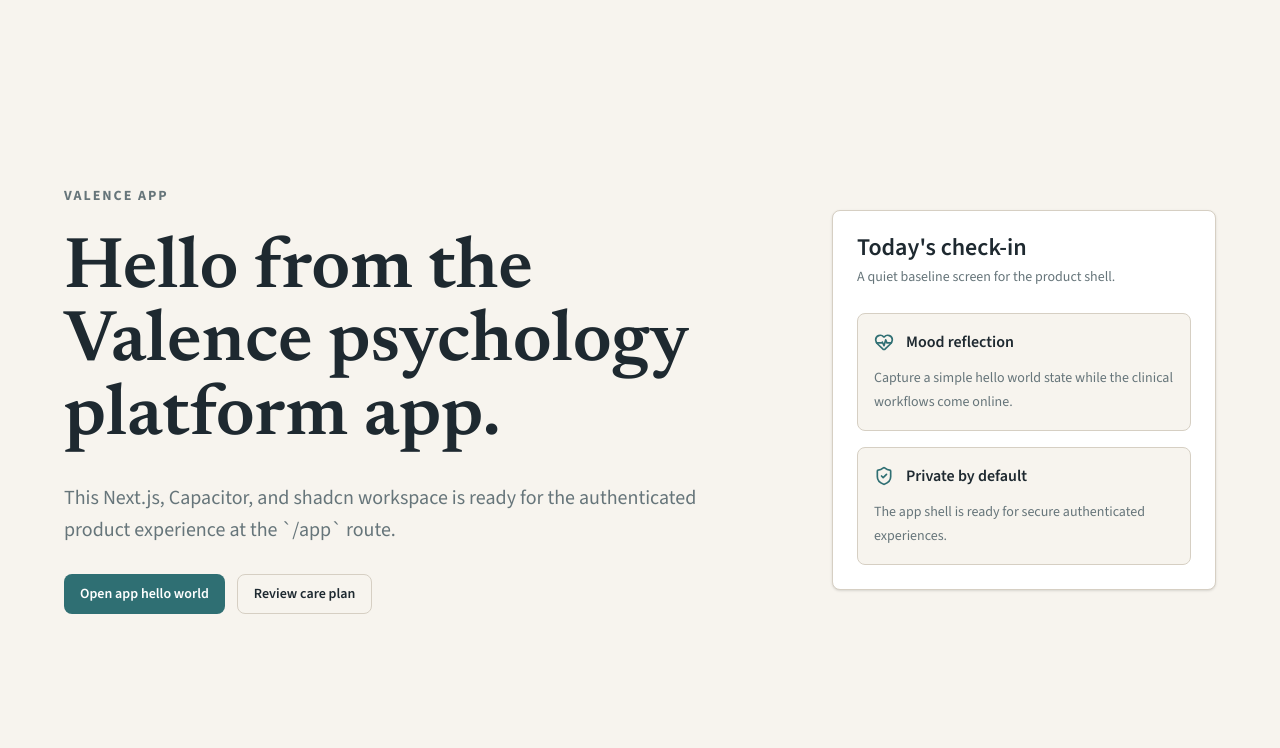
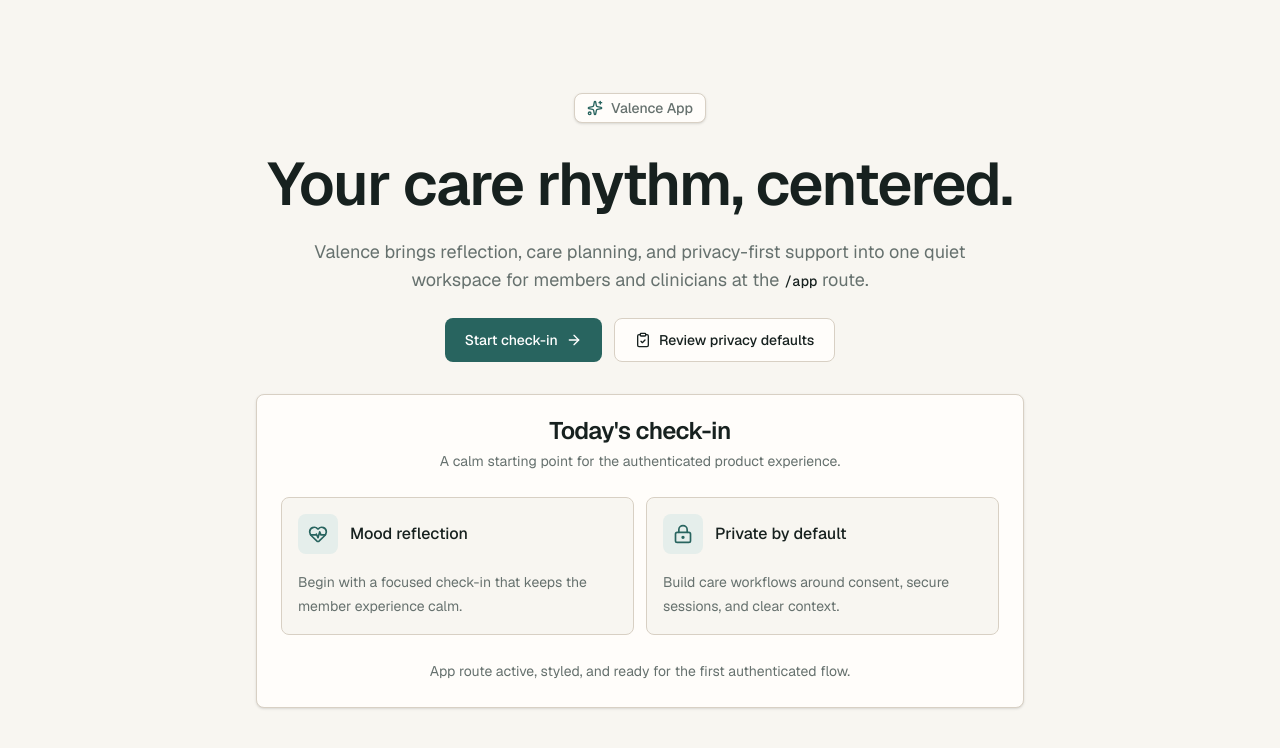
Before and after one commit to loama/valence-monorepo, a Next.js app in the folder app/: page /app/ in a window 1280 px wide. Shown: the top 748 px of the page. Built offline with nearby package versions, Linux system fonts and the light colour scheme.

Commit message:
style(app): polish product shell

```diff
--- a/app/app/globals.css
+++ b/app/app/globals.css
@@ -1,16 +1,20 @@
 @import "tailwindcss";
 
 :root {
-  --background: #f7f4ee;
-  --foreground: #1e2930;
-  --card: #ffffff;
-  --card-foreground: #1e2930;
-  --primary: #2f6f73;
+  --background: #f8f6f1;
+  --foreground: #17211f;
+  --card: #fffdfa;
+  --card-foreground: #17211f;
+  --primary: #28645f;
   --primary-foreground: #ffffff;
-  --muted: #e8e1d5;
-  --muted-foreground: #66757a;
-  --border: #d6cfc3;
-  --ring: #2f6f73;
+  --secondary: #ebe5dc;
+  --secondary-foreground: #17211f;
+  --muted: #ece7df;
+  --muted-foreground: #66716e;
+  --accent: #e5eeeb;
+  --accent-foreground: #17211f;
+  --border: #d8d0c4;
+  --ring: #28645f;
   --radius: 0.5rem;
 }
 
@@ -21,12 +25,16 @@
   --color-card-foreground: var(--card-foreground);
   --color-primary: var(--primary);
   --color-primary-foreground: var(--primary-foreground);
+  --color-secondary: var(--secondary);
+  --color-secondary-foreground: var(--secondary-foreground);
   --color-muted: var(--muted);
   --color-muted-foreground: var(--muted-foreground);
+  --color-accent: var(--accent);
+  --color-accent-foreground: var(--accent-foreground);
   --color-border: var(--border);
   --color-ring: var(--ring);
   --font-sans: var(--font-valence-sans);
-  --font-serif: var(--font-valence-serif);
+  --font-mono: var(--font-valence-mono);
   --radius-md: var(--radius);
 }
 
@@ -34,16 +42,45 @@
   box-sizing: border-box;
 }
 
+html {
+  min-height: 100%;
+  background: var(--background);
+  scroll-behavior: smooth;
+}
+
 body {
-  min-height: 100vh;
+  min-height: 100dvh;
   margin: 0;
   background: var(--background);
   color: var(--foreground);
   font-family: var(--font-valence-sans), system-ui, sans-serif;
+  font-feature-settings:
+    "cv02",
+    "cv03",
+    "cv04",
+    "cv11";
+  text-rendering: optimizeLegibility;
+  -webkit-font-smoothing: antialiased;
+  -moz-osx-font-smoothing: grayscale;
 }
 
 h1,
 h2,
 h3 {
-  font-family: var(--font-valence-serif), Georgia, serif;
+  font-family: var(--font-valence-sans), system-ui, sans-serif;
+  text-wrap: balance;
 }
+
+p {
+  text-wrap: pretty;
+}
+
+button:not(:disabled),
+[role="button"]:not(:disabled) {
+  cursor: pointer;
+}
+
+::selection {
+  background: var(--primary);
+  color: var(--primary-foreground);
+}
--- a/app/app/layout.tsx
+++ b/app/app/layout.tsx
@@ -1,22 +1,22 @@
 import type { Metadata } from "next";
-import { Newsreader, Source_Sans_3 } from "next/font/google";
+import { Geist, Geist_Mono } from "next/font/google";
 import "./globals.css";
 
-const sourceSans = Source_Sans_3({
+const geistSans = Geist({
   subsets: ["latin"],
   variable: "--font-valence-sans",
   display: "swap"
 });
 
-const newsreader = Newsreader({
+const geistMono = Geist_Mono({
   subsets: ["latin"],
-  variable: "--font-valence-serif",
+  variable: "--font-valence-mono",
   display: "swap"
 });
 
 export const metadata: Metadata = {
-  title: "Valence App",
-  description: "The Valence psychology platform app"
+  title: "Valence App | Product shell",
+  description: "The authenticated Valence psychology platform app"
 };
 
 export default function RootLayout({
@@ -26,7 +26,7 @@ export default function RootLayout({
 }>) {
   return (
     <html lang="en">
-      <body className={`${sourceSans.variable} ${newsreader.variable}`}>
+      <body className={`${geistSans.variable} ${geistMono.variable}`}>
         {children}
       </body>
     </html>
--- a/app/app/page.tsx
+++ b/app/app/page.tsx
@@ -1,69 +1,126 @@
 import type { Metadata } from "next";
-import { HeartPulse, ShieldCheck } from "lucide-react";
+import {
+  ArrowRight,
+  ClipboardCheck,
+  HeartPulse,
+  LockKeyhole,
+  Sparkles
+} from "lucide-react";
 
 import { Button } from "@/components/ui/button";
 import {
   Card,
   CardContent,
   CardDescription,
+  CardFooter,
   CardHeader,
   CardTitle
 } from "@/components/ui/card";
 
 export const metadata: Metadata = {
   title: "Valence App",
-  description: "Hello world shell for the Valence psychology platform app"
+  description: "The authenticated care workspace for Valence members"
 };
+
+const checkInItems = [
+  {
+    title: "Mood reflection",
+    description:
+      "Begin with a focused check-in that keeps the member experience calm.",
+    icon: HeartPulse
+  },
+  {
+    title: "Private by default",
+    description:
+      "Build care workflows around consent, secure sessions, and clear context.",
+    icon: LockKeyhole
+  }
+];
 
 export default function AppHome() {
   return (
-    <main className="min-h-screen bg-background px-6 py-8">
-      <section className="mx-auto grid min-h-[calc(100vh-4rem)] max-w-6xl items-center gap-10 lg:grid-cols-[1fr_24rem]">
-        <div className="space-y-7">
-          <p className="text-sm font-bold uppercase tracking-[0.14em] text-muted-foreground">
+    <main className="min-h-dvh bg-background px-4 py-6 text-foreground sm:px-6 lg:px-8">
+      <section className="mx-auto flex min-h-[calc(100dvh-3rem)] w-full max-w-5xl flex-col items-center justify-center gap-8 py-12 text-center">
+        <div className="flex max-w-3xl flex-col items-center gap-6">
+          <p className="inline-flex items-center gap-2 rounded-md border border-border bg-card px-3 py-1 text-sm font-medium text-muted-foreground shadow-sm">
+            <Sparkles className="size-4 text-primary" />
             Valence App
           </p>
-          <h1 className="max-w-3xl text-5xl font-semibold leading-[1.02] text-foreground sm:text-7xl">
-            Hello from the Valence psychology platform app.
-          </h1>
-          <p className="max-w-2xl text-xl leading-8 text-muted-foreground">
-            This Next.js, Capacitor, and shadcn workspace is ready for the
-            authenticated product experience at the `/app` route.
-          </p>
-          <div className="flex flex-wrap gap-3">
-            <Button>Open app hello world</Button>
-            <Button variant="outline">Review care plan</Button>
+
+          <div className="flex flex-col items-center gap-4">
+            <h1 className="max-w-3xl text-balance text-4xl font-semibold leading-tight tracking-tight text-foreground sm:text-5xl lg:text-6xl">
+              Your care rhythm, centered.
+            </h1>
+            <p className="max-w-2xl text-pretty text-base leading-7 text-muted-foreground sm:text-lg">
+              Valence brings reflection, care planning, and privacy-first
+              support into one quiet workspace for members and clinicians at the{" "}
+              <span className="font-mono text-sm font-medium text-foreground">
+                /app
+              </span>{" "}
+              route.
+            </p>
+          </div>
+
+          <div className="flex w-full flex-col justify-center gap-3 sm:w-auto sm:flex-row">
+            <Button asChild size="lg">
+              <a href="#check-in">
+                Start check-in
+                <ArrowRight data-icon="inline-end" />
+              </a>
+            </Button>
+            <Button asChild size="lg" variant="outline">
+              <a href="#privacy-defaults">
+                <ClipboardCheck data-icon="inline-start" />
+                Review privacy defaults
+              </a>
+            </Button>
           </div>
         </div>
 
-        <Card className="overflow-hidden">
-          <CardHeader>
+        <Card
+          className="w-full max-w-3xl overflow-hidden text-left"
+          id="check-in"
+        >
+          <CardHeader className="items-center text-center">
             <CardTitle>Today&apos;s check-in</CardTitle>
             <CardDescription>
-              A quiet baseline screen for the product shell.
+              A calm starting point for the authenticated product experience.
             </CardDescription>
           </CardHeader>
-          <CardContent className="space-y-4">
-            <div className="rounded-md border border-border bg-background p-4">
-              <div className="mb-3 flex items-center gap-3">
-                <HeartPulse className="size-5 text-primary" />
-                <p className="font-semibold">Mood reflection</p>
-              </div>
-              <p className="text-sm leading-6 text-muted-foreground">
-                Capture a simple hello world state while the clinical workflows
-                come online.
-              </p>
-            </div>
-            <div className="rounded-md border border-border bg-background p-4">
-              <div className="mb-3 flex items-center gap-3">
-                <ShieldCheck className="size-5 text-primary" />
-                <p className="font-semibold">Private by default</p>
-              </div>
-              <p className="text-sm leading-6 text-muted-foreground">
-                The app shell is ready for secure authenticated experiences.
-              </p>
-            </div>
+          <CardContent>
+            <ul className="grid gap-3 sm:grid-cols-2">
+              {checkInItems.map((item) => {
+                const Icon = item.icon;
+
+                return (
+                  <li
+                    className="flex flex-col gap-4 rounded-md border border-border bg-background p-4"
+                    id={
+                      item.title === "Private by default"
+                        ? "privacy-defaults"
+                        : undefined
+                    }
+                    key={item.title}
+                  >
+                    <div className="flex items-center gap-3">
+                      <span className="flex size-10 items-center justify-center rounded-md bg-accent text-primary">
+                        <Icon className="size-5" />
+                      </span>
+                      <p className="font-medium text-foreground">
+                        {item.title}
+                      </p>
+                    </div>
+                    <p className="text-sm leading-6 text-muted-foreground">
+                      {item.description}
+                    </p>
+                  </li>
+                );
+              })}
+            </ul>
           </CardContent>
+          <CardFooter className="justify-center text-center text-sm leading-6 text-muted-foreground">
+            App route active, styled, and ready for the first authenticated flow.
+          </CardFooter>
         </Card>
       </section>
     </main>
--- a/app/components/ui/button.tsx
+++ b/app/components/ui/button.tsx
@@ -5,17 +5,27 @@ import type * as React from "react";
 import { cn } from "@/lib/utils";
 
 const buttonVariants = cva(
-  "inline-flex h-10 items-center justify-center whitespace-nowrap rounded-md px-4 py-2 text-sm font-semibold transition-colors focus-visible:outline-none focus-visible:ring-2 focus-visible:ring-ring disabled:pointer-events-none disabled:opacity-50",
+  "inline-flex items-center justify-center gap-2 whitespace-nowrap rounded-md text-sm font-medium transition-all focus-visible:outline-none focus-visible:ring-2 focus-visible:ring-ring disabled:pointer-events-none disabled:opacity-50 active:scale-[0.98] [&_svg]:pointer-events-none [&_svg]:shrink-0 [&_svg:not([class*='size-'])]:size-4",
   {
     variants: {
       variant: {
         default: "bg-primary text-primary-foreground hover:bg-primary/90",
         outline:
-          "border border-border bg-transparent text-foreground hover:bg-muted"
+          "border border-border bg-card text-foreground hover:bg-accent hover:text-accent-foreground",
+        secondary:
+          "bg-secondary text-secondary-foreground hover:bg-secondary/80",
+        ghost: "text-foreground hover:bg-accent hover:text-accent-foreground"
+      },
+      size: {
+        default: "h-10 px-4 py-2",
+        sm: "h-9 px-3",
+        lg: "h-11 px-5",
+        icon: "size-10"
       }
     },
     defaultVariants: {
-      variant: "default"
+      variant: "default",
+      size: "default"
     }
   }
 );
@@ -29,12 +39,16 @@ export interface ButtonProps
 export function Button({
   className,
   variant,
+  size,
   asChild = false,
   ...props
 }: ButtonProps) {
   const Comp = asChild ? Slot : "button";
 
   return (
-    <Comp className={cn(buttonVariants({ variant, className }))} {...props} />
+    <Comp
+      className={cn(buttonVariants({ variant, size, className }))}
+      {...props}
+    />
   );
 }
--- a/app/components/ui/card.tsx
+++ b/app/components/ui/card.tsx
@@ -18,7 +18,9 @@ export function CardHeader({
   className,
   ...props
 }: React.ComponentProps<"div">) {
-  return <div className={cn("space-y-1.5 p-6", className)} {...props} />;
+  return (
+    <div className={cn("flex flex-col gap-1.5 p-6", className)} {...props} />
+  );
 }
 
 export function CardTitle({
@@ -27,7 +29,10 @@ export function CardTitle({
 }: React.ComponentProps<"div">) {
   return (
     <div
-      className={cn("text-2xl font-semibold leading-none", className)}
+      className={cn(
+        "text-2xl font-semibold leading-none tracking-tight",
+        className
+      )}
       {...props}
     />
   );
@@ -51,3 +56,12 @@ export function CardContent({
 }: React.ComponentProps<"div">) {
   return <div className={cn("p-6 pt-0", className)} {...props} />;
 }
+
+export function CardFooter({
+  className,
+  ...props
+}: React.ComponentProps<"div">) {
+  return (
+    <div className={cn("flex items-center p-6 pt-0", className)} {...props} />
+  );
+}
```
